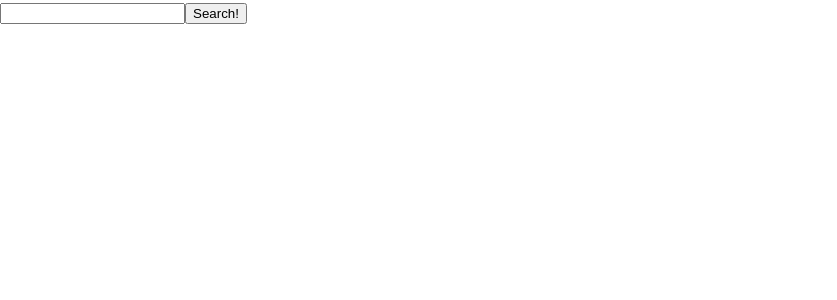
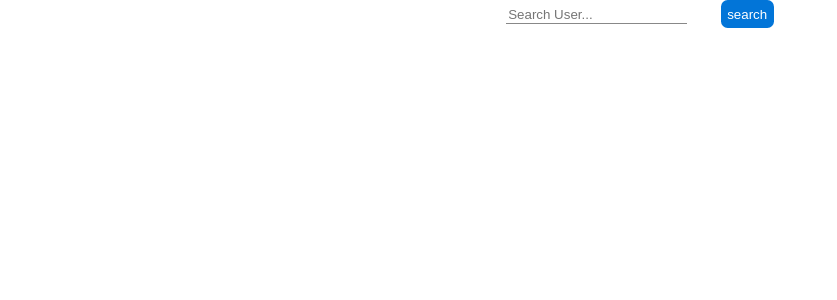
Before and after one commit to ofekatr/GitHub-Users-Search-App, a React (Create React App) app: page / in a window 1280 px wide. Shown: the top 300 px of the page, without its empty margins (0-837 px from the left). Built offline with nearby package versions, Linux system fonts and the light colour scheme.

Commit message:
Basic style for SearchInput.

```diff
--- /dev/null
+++ b/src/components/Search/SearchInput/SearchInput.scss
@@ -0,0 +1,29 @@
+input {
+  border: none;
+  border-bottom: 1px solid #888;
+  color: #666;
+  &:focus {
+    outline: none;
+  }
+}
+
+button {
+  margin-left: 2.5em;
+
+  border-radius: 0.5em;
+  border: none;
+  padding: 0.5em;
+
+  background: #0275d8;
+  color: white;
+
+  transition: background 150ms;
+
+  &:focus {
+    outline: none;
+  }
+
+  &:hover {
+    background: lighten(#0275d8, 10%);
+  }
+}
--- a/src/components/Search/SearchInput/SearchInput.tsx
+++ b/src/components/Search/SearchInput/SearchInput.tsx
@@ -1,5 +1,6 @@
 import React from "react";
 import useForm from "../../../hooks/useForm";
+import "./SearchInput.scss";
 
 interface ISearchInputProps {
   setSubmittedUser: React.Dispatch<React.SetStateAction<string>>;
@@ -19,16 +20,18 @@ export default function SearchInput({ setSubmittedUser }: ISearchInputProps) {
   }
 
   return (
-    <>
+    <div className="">
       <form action="#" onSubmit={onSubmit}>
         <input
           onChange={onChange}
           type="text"
           name="inputUser"
+          placeholder="Search User..."
           value={inputUser}
+          autoComplete="off"
         />
-        <button type="submit">Search!</button>
+        <button type="submit">search</button>
       </form>
-    </>
+    </div>
   );
 }
--- a/src/components/Search/SearchResultsList/SearchResultsList.tsx
+++ b/src/components/Search/SearchResultsList/SearchResultsList.tsx
@@ -41,8 +41,6 @@ export default function SearchResults({
     [loading, hasMore, error]
   );
 
-  console.log(users);
-
   return (
     <>
       <div>
--- a/src/hooks/useUsersUpdater.tsx
+++ b/src/hooks/useUsersUpdater.tsx
@@ -29,7 +29,6 @@ export default function useUsersUpdater() {
 
     if (submittedUser === "") return;
     const updateUsers = async () => {
-      console.log(page);
       try {
         setLoading(true);
         const newUsers = (await getUsers(submittedUser, pageNumber)).data.items;
--- /dev/null
+++ b/src/pages/SearchPage/SearchPage.scss
@@ -0,0 +1,5 @@
+.search-page {
+    display: flex;
+    flex-direction: column;
+    align-items: center;
+}
--- a/src/pages/SearchPage/SearchPage.tsx
+++ b/src/pages/SearchPage/SearchPage.tsx
@@ -4,6 +4,8 @@ import SearchResultsList from "../../components/Search/SearchResultsList/SearchR
 import useUsersUpdater, {
   IUseUpdateUsersOutput as IUseUsersUpdaterOutput,
 } from "../../hooks/useUsersUpdater";
+
+import "./SearchPage.scss";
 
 export default function SearchPage() {
   const {
@@ -16,9 +18,11 @@ export default function SearchPage() {
   }: IUseUsersUpdaterOutput = useUsersUpdater();
 
   return (
-    <>
+    <div className="search-page">
       <SearchInput setSubmittedUser={setSubmittedUser} />
-      <SearchResultsList {...{ users, loading, error, submittedUser, hasMore, pageState }} />
-    </>
+      <SearchResultsList
+        {...{ users, loading, error, submittedUser, hasMore, pageState }}
+      />
+    </div>
   );
 }
--- a/src/services/github-users.service.ts
+++ b/src/services/github-users.service.ts
@@ -10,7 +10,6 @@ export default function githubUsersEndpoint() {
     });
 
     const getUsers = async (i_User: string, page: number = 1) => {
-        console.log("ACCESSING");
         return await endpoint.get(`/users?q=${i_User} in:user&page=${page}&per_page=${limit}`);
     }
 
```
Also changed, not shown: 1 other file (tests, documents, lock files or other folders).
